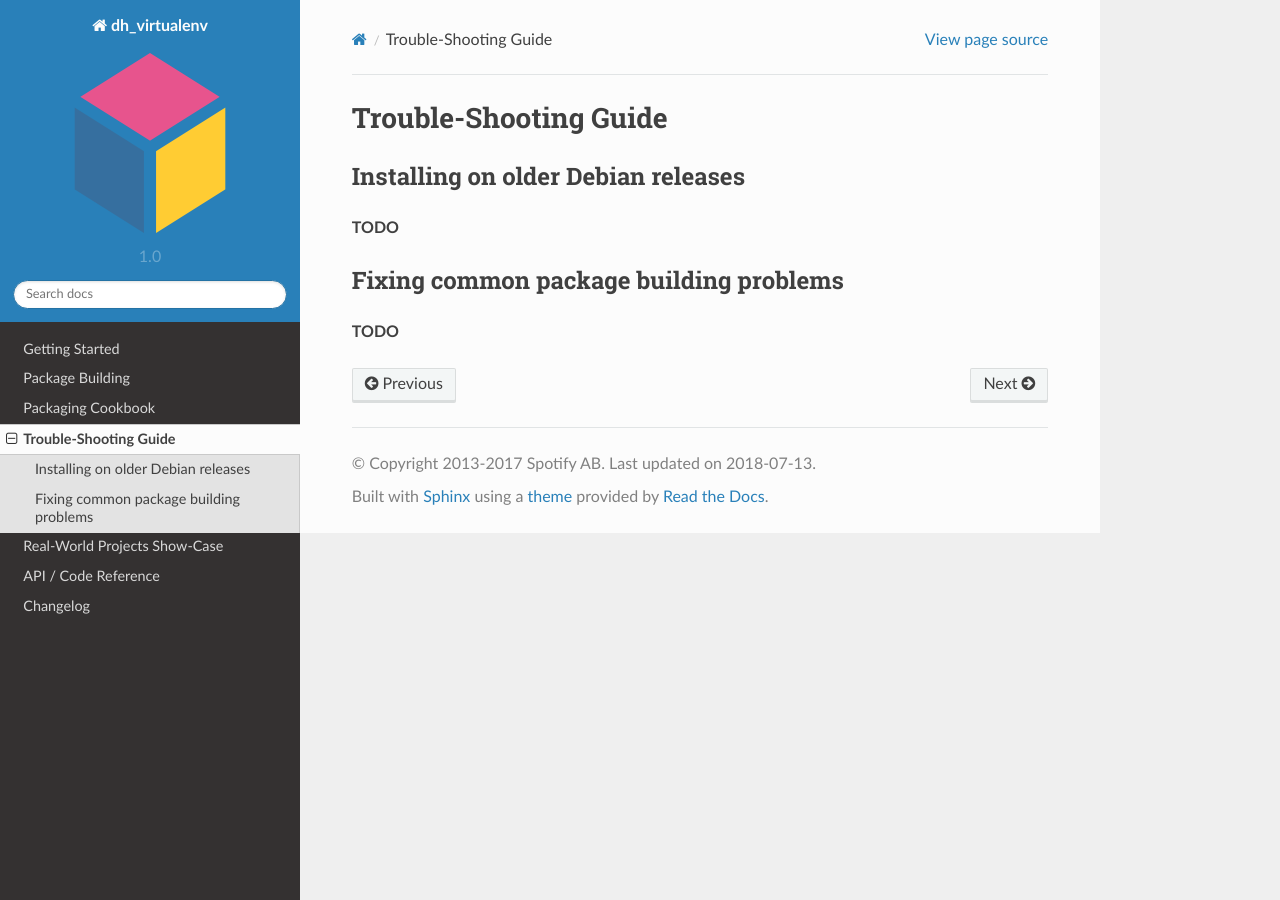
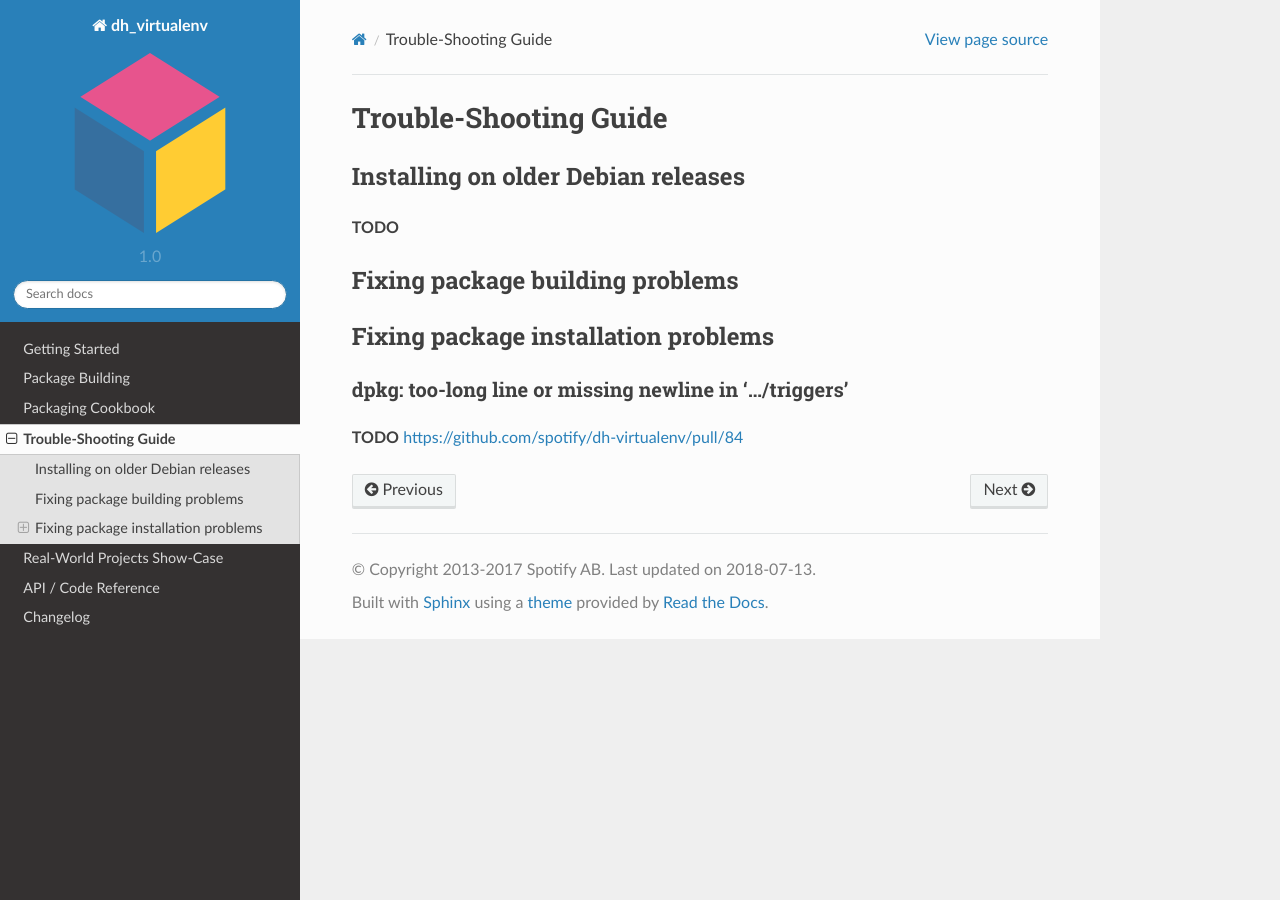
Before and after one commit to spotify/dh-virtualenv, a Sphinx documentation site: the page built from doc/trouble-shooting.rst, in a window 1280 px wide. Built offline with Sphinx 7.4.7 and the Read the Docs theme 2.0.0, drawn with Linux system fonts in a browser that asks for light colours.

Commit message:
docs: TODO for pull/84 at the right place

```diff
--- a/doc/trouble-shooting.rst
+++ b/doc/trouble-shooting.rst
@@ -9,7 +9,14 @@ Installing on older Debian releases
 **TODO**
 
 
-Fixing common package building problems
-=======================================
+Fixing package building problems
+================================
 
-**TODO**
+
+Fixing package installation problems
+====================================
+
+dpkg: too-long line or missing newline in '…/triggers'
+------------------------------------------------------
+
+**TODO** https://github.com/spotify/dh-virtualenv/pull/84
```
